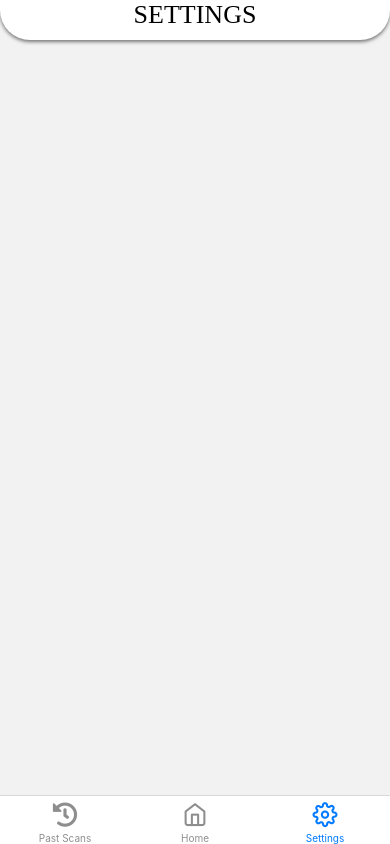
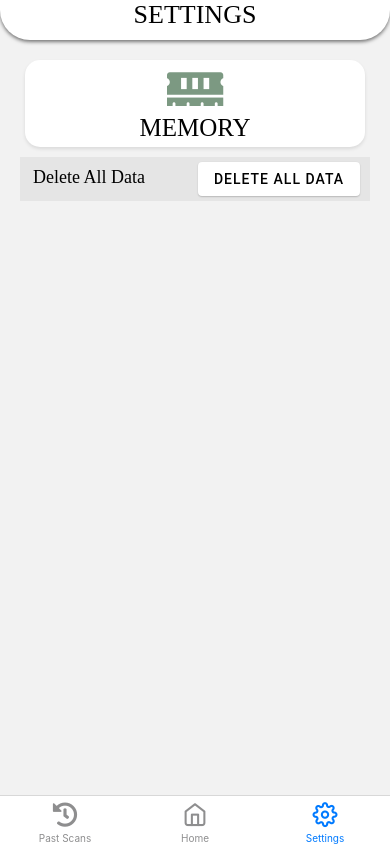
Before and after one commit to michaelhyi/leafx, a React Native app: screen /Settings in a window 390 px wide. Built offline with nearby package versions, Linux system fonts and the light colour scheme.

Commit message:
added ui for results and settings

```diff
--- a/package.json
+++ b/package.json
@@ -23,6 +23,7 @@
     "react-dom": "17.0.1",
     "react-native": "0.64.3",
     "react-native-gesture-handler": "^2.1.0",
+    "react-native-paper": "^4.11.1",
     "react-native-safe-area-context": "^3.3.2",
     "react-native-vector-image": "^0.3.3",
     "react-native-web": "0.17.1"
--- a/src/screens/home.js
+++ b/src/screens/home.js
@@ -44,7 +44,7 @@ function HomeScreen({ navigation }) {
         <TouchableOpacity
           style={styles.roundButton2} onPress={pickImage}>
             <MaterialIcons name="upload-file" size={100} style={styles.upload}/>
-          <Text style={styles.uploadText}>Pick Image</Text>
+          <Text style={styles.uploadText}>Select Image</Text>
         </TouchableOpacity>
       </View>
       <View styles={{ flexDirection: "column", justifyContent: "space-between" }}>
--- a/src/screens/past-scans.js
+++ b/src/screens/past-scans.js
@@ -1,5 +1,5 @@
 import React, { useState, useEffect } from "react";
-import { StyleSheet, View, FlatList } from "react-native";
+import { StyleSheet, View, FlatList, Text } from "react-native";
 import Constants from "expo-constants";
 import { format, parseISO } from "date-fns";
 
@@ -27,7 +27,10 @@ export default function PastScans() {
   );
 
   return (
-    <View style={styles.container}>
+    <View>
+      <View style={styles.container}>
+        <Text style={styles.largeText}>PAST SCANS</Text>
+      </View>
       <FlatList
         data={data}
         renderItem={renderItem}
@@ -39,11 +42,27 @@ export default function PastScans() {
 
 const styles = StyleSheet.create({
   container: {
-    flex: 1,
-    justifyContent: "center",
-    alignItems: "center",
+    paddingTop: Constants.statusBarHeight,
+    backgroundColor: "white",
+    flexDirection: "column",
+    justifyContent: "space-between",
+    borderBottomRightRadius: 30,
+    borderBottomLeftRadius: 30,
+    shadowColor: "#000",
+    shadowOffset: {
+      width: 0,
+      height: 2,
+    },
+    shadowOpacity: 0.5,
+    shadowRadius: 3.84,
+    elevation: 5,
+  },
 
-    paddingTop: Constants.statusBarHeight,
+  largeText: {
+    marginBottom: 10,
+    fontSize: 26,
+    fontFamily: "Avenir-Heavy",
+    textAlign: "center",
   },
 
   item: {
--- a/src/screens/results.js
+++ b/src/screens/results.js
@@ -1,5 +1,6 @@
 import React, { useContext, useState, useEffect } from "react";
 import { StyleSheet, View, Text, ActivityIndicator, Image } from "react-native";
+import Feather from "react-native-vector-icons/Feather"
 import Constants from "expo-constants";
 
 import { saveScan } from "../functions/as.js";
@@ -20,8 +21,13 @@ export default function Results() {
   if (processing) {
     return (
       <View style={styles.container}>
-        <Text>Your image is processing</Text>
-        <ActivityIndicator />
+        <View style={styles.backgroundContainer}>
+          <Feather name="scissors" size={80} style={styles.scissors}/>
+          <Text style={styles.largeText} >Image is Processing...</Text>
+          <Text style={styles.smallText} >Our AI is automatically analyzing your image and matching it to 10,000 other plants.</Text>
+          <Image style={styles.image} source={{ uri: image.uri }} />
+          <ActivityIndicator style={{marginBottom: 15}}/>
+        </View>
       </View>
     );
   }
@@ -39,12 +45,37 @@ const styles = StyleSheet.create({
     flex: 1,
     justifyContent: "center",
     alignItems: "center",
-
     paddingTop: Constants.statusBarHeight,
   },
 
   image: {
     height: 300,
     width: 300,
+    margin: 20,
   },
+  backgroundContainer: {
+    margin: 10,
+    backgroundColor: 'white',
+    alignItems: "center",
+    justifyContent: "center",
+    borderRadius: 25,
+  },
+  scissors: {
+    color: "#7c9982",
+    marginTop: 10,
+  },
+  largeText: {
+    marginTop: 10,
+    fontFamily: "Avenir-Heavy",
+    fontSize: 25
+  },
+  smallText: {
+    marginTop: 10,
+    fontFamily: "Avenir-Heavy",
+    fontSize: 15,
+    textAlign: 'center',
+    marginLeft: 10,
+    marginRight: 10,
+    color: "#8D8D8D"
+  }
 });
--- a/src/screens/settings.js
+++ b/src/screens/settings.js
@@ -1,12 +1,27 @@
 import React from "react";
 import { StyleSheet, View, Text } from "react-native";
+import { Button } from "react-native-paper"
 import Constants from "expo-constants";
+import FontAwesome5 from "react-native-vector-icons/FontAwesome5";
 
 export default function Settings() {
   return (
     <View style={{flex: 1}}>
       <View style={styles.container}>
         <Text style={styles.largeText}>SETTINGS</Text>
+      </View>
+      <View style={styles.background}>
+        <FontAwesome5 name="memory" size={45} style={styles.memory} />
+        <Text style={styles.categoryTitle}>MEMORY</Text>
+      </View>
+      <View style={styles.selectionContainerRow}>
+        <Text style={styles.selectionContainerText}>Delete All Data</Text>
+        <Button
+          mode="contained"
+          color="#DF4F97"
+          style={styles.settingsButton}>
+          Delete All Data
+        </Button>
       </View>
     </View>
   );
@@ -35,4 +50,60 @@ const styles = StyleSheet.create({
     fontFamily: "Avenir-Heavy",
     textAlign: "center",
   },
+  categoryTitle: {
+    textAlign: "center",
+    fontSize: 25,
+    fontFamily: "Avenir-Light",
+    marginBottom: 5,
+  },
+  memory: {
+    marginTop: 5,
+    textAlign: "center",
+    color: "#7c9982"
+  },
+  background: {
+    marginTop: 20,
+    borderRadius: 15,
+    backgroundColor: "white",
+    marginLeft: 25,
+    marginRight: 25,
+    shadowColor: "#000",
+    shadowOffset: {
+      width: 0,
+      height: 2,
+    },
+    shadowOpacity: 0.1,
+    shadowRadius: 3.84,
+  },
+  selectionContainer: {
+    backgroundColor: "#E5E5E5",
+    marginLeft: 23,
+    marginRight: 23,
+    flexDirection: "column",
+    marginTop: 10,
+  },
+
+  selectionContainerRow: {
+    backgroundColor: "#E5E5E5",
+    marginLeft: 20,
+    marginRight: 20,
+    flexDirection: "row",
+    marginTop: 10,
+    justifyContent: "space-between",
+  },
+
+  selectionContainerText: {
+    fontFamily: "Avenir-Light",
+    fontSize: 18,
+    marginLeft: 13,
+    marginTop: 10,
+    marginBottom: 10,
+  },
+  settingsButton: {
+    marginLeft: 10,
+    marginRight: 10,
+    marginTop: 5,
+    marginBottom: 5,
+    backgroundColor: "white",
+  },
 });
```
Also changed, not shown: 1 other file (tests, documents, lock files or other folders).
